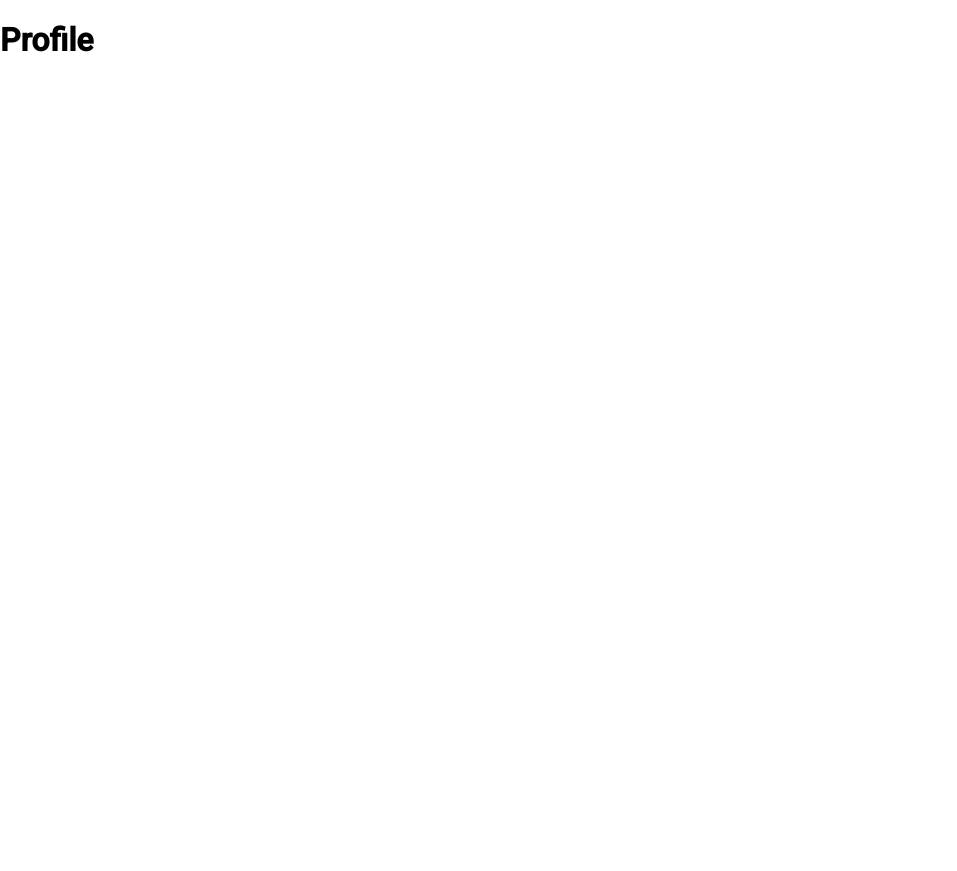
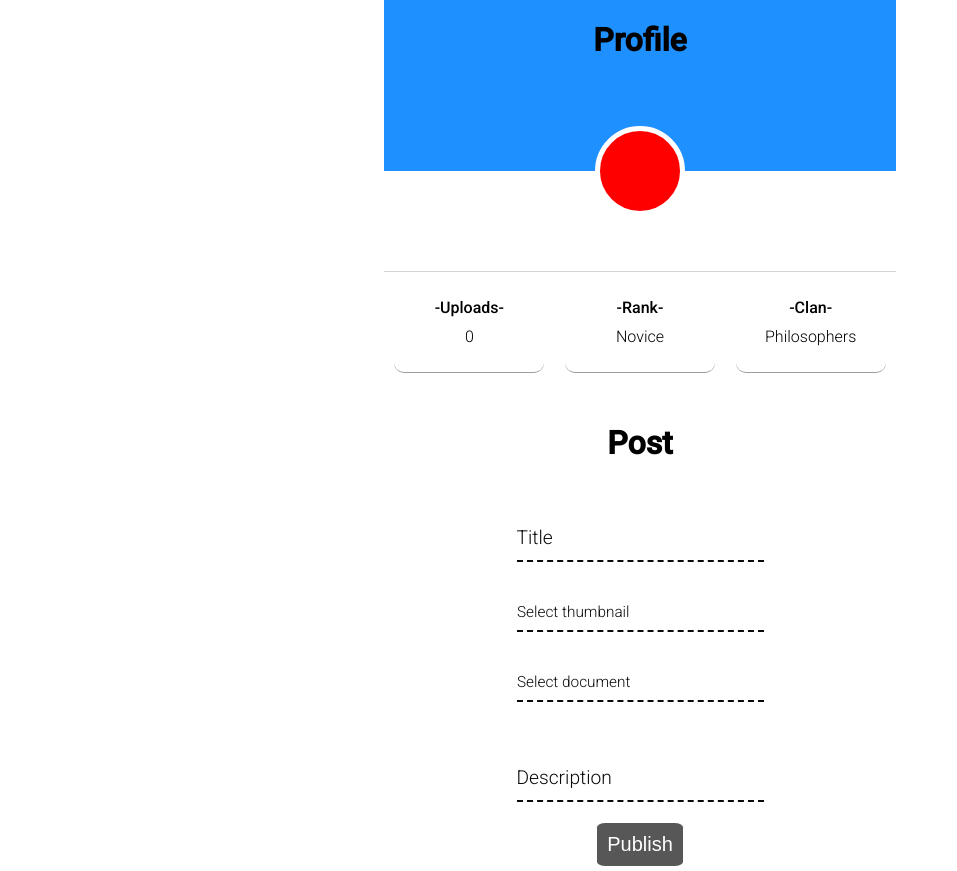
Before and after one commit to NewmensRealm/ben-boch-blog, a React (Create React App) app: page /profile in a window 1280 px wide. Shown: the whole page, without its empty margins (0-957 px from the left). Before the commit the page ends 800 px from the top, so only its background shows below. Built offline with nearby package versions, Linux system fonts and the light colour scheme.

Commit message:
Make publishing posts available

```diff
--- a/src/components/Home.jsx
+++ b/src/components/Home.jsx
@@ -7,13 +7,14 @@ export default function Home() {
 
 	const fetchData = async () => {
 		const { data: posts } = await getPosts();
-		//console.log(posts);
+		console.log(posts);
+
 		setPosts((prevPosts) => posts);
 	};
 
 	useEffect(() => {
 		fetchData();
-	}, [posts]);
+	}, []);
 
 	return (
 		<div className="home">
--- a/src/components/Input.jsx
+++ b/src/components/Input.jsx
@@ -1,9 +1,16 @@
 import React from 'react';
 
-export default function Input({ type, placeholder }) {
+export default function Input({ type, placeholder, onChange }) {
 	return (
 		<div className="field">
-			<input type={type} name={type} className="input" placeholder=" " />
+			<input
+				style={type === 'file' ? { display: 'none' } : {}}
+				type={type}
+				name={type}
+				className="input"
+				placeholder=" "
+				onChange={onChange}
+			/>
 			<label htmlFor={type} className="label">
 				{placeholder}
 			</label>
--- a/src/components/Profile.jsx
+++ b/src/components/Profile.jsx
@@ -1,9 +1,80 @@
-import React from 'react';
+import React, { useState } from 'react';
+import Input from './Input';
+import Button from './Button';
+import { publishPost } from '../services/postService';
 
 export default function Profile() {
+	const [title, setTitle] = useState('');
+	const [imgFile, setImgFile] = useState('');
+	const [pdfDoc, setPdfDoc] = useState('');
+	const [description, setDescription] = useState('');
+
+	const handlePublisher = async () => {
+		const fd = new FormData();
+		fd.append('userId', '5faf90b66aad8807403be61a');
+		fd.append('title', title);
+		fd.append('thumbnailImg', imgFile, imgFile.name);
+		fd.append('pdfDoc', pdfDoc, pdfDoc.name);
+		fd.append('description', description);
+
+		const res = await publishPost(fd);
+		console.log(res);
+	};
+
 	return (
-		<div>
-			<h1>Profile</h1>
+		<div className="container">
+			<div className="profile">
+				<h1>Profile</h1>
+				<div className="profile-img"></div>
+			</div>
+			<div className="stats">
+				<div className="stats-item">
+					<span className="item-title">-Uploads-</span>
+					<span>0</span>
+				</div>
+				<div className="stats-item">
+					<span className="item-title">-Rank-</span>
+					<span>Novice</span>
+				</div>
+				<div className="stats-item">
+					<span className="item-title">-Clan-</span>
+					<span>Philosophers</span>
+				</div>
+			</div>
+			<div className="post-form">
+				<div className="form">
+					<h1 className="login-header">Post</h1>
+					<form>
+						<Input
+							type="text"
+							placeholder="Title"
+							onChange={(event) => setTitle(event.target.value)}
+						/>
+						<Input
+							type="file"
+							placeholder="Select thumbnail"
+							onChange={(event) =>
+								setImgFile(event.target.files[0])
+							}
+						/>
+						<Input
+							type="file"
+							placeholder="Select document"
+							onChange={(event) =>
+								setPdfDoc(event.target.files[0])
+							}
+						/>
+						<Input
+							type="text"
+							placeholder="Description"
+							onChange={(event) =>
+								setDescription(event.target.value)
+							}
+						/>
+					</form>
+					<Button title="Publish" onClick={handlePublisher} />
+				</div>
+			</div>
 		</div>
 	);
 }
--- a/src/services/postService.js
+++ b/src/services/postService.js
@@ -4,3 +4,7 @@ import { apiEndpoint } from '../config.json';
 export function getPosts() {
 	return http.get(`${apiEndpoint}/posts`);
 }
+
+export function publishPost(post) {
+	return http.post(`${apiEndpoint}/posts`, post);
+}
--- /dev/null
+++ b/src/styles/_profile.scss
@@ -0,0 +1,44 @@
+.profile {
+	display: flex;
+	flex-direction: column;
+	position: relative;
+	align-items: center;
+	justify-content: center;
+	background: dodgerblue;
+
+	.profile-img {
+		position: relative;
+		border-radius: 50%;
+		border: 5px solid white;
+		width: 80px;
+		height: 80px;
+		background: red;
+		transform: translateY(50%);
+	}
+}
+
+.stats {
+	display: flex;
+	//background-color: purple;
+	justify-content: space-around;
+	border-top: 1px solid rgb(211, 211, 211);
+	margin-top: 100px;
+	.stats-item {
+		display: flex;
+		flex-direction: column;
+		justify-content: center;
+		align-items: center;
+		width: 150px;
+		height: 100px;
+		border-radius: 10px;
+		//background-color: yellowgreen;
+		border-bottom: 1px solid rgb(158, 156, 156);
+		.item-title {
+			font-weight: 500;
+			margin-bottom: 10px;
+		}
+	}
+}
+.post-form {
+	margin-top: 10%;
+}
--- a/src/styles/styles.css
+++ b/src/styles/styles.css
@@ -565,6 +565,74 @@ img {
 	height: 300px;
 }
 */
+.profile {
+  display: -webkit-box;
+  display: -ms-flexbox;
+  display: flex;
+  -webkit-box-orient: vertical;
+  -webkit-box-direction: normal;
+      -ms-flex-direction: column;
+          flex-direction: column;
+  position: relative;
+  -webkit-box-align: center;
+      -ms-flex-align: center;
+          align-items: center;
+  -webkit-box-pack: center;
+      -ms-flex-pack: center;
+          justify-content: center;
+  background: dodgerblue;
+}
+
+.profile .profile-img {
+  position: relative;
+  border-radius: 50%;
+  border: 5px solid white;
+  width: 80px;
+  height: 80px;
+  background: red;
+  -webkit-transform: translateY(50%);
+          transform: translateY(50%);
+}
+
+.stats {
+  display: -webkit-box;
+  display: -ms-flexbox;
+  display: flex;
+  -ms-flex-pack: distribute;
+      justify-content: space-around;
+  border-top: 1px solid lightgray;
+  margin-top: 100px;
+}
+
+.stats .stats-item {
+  display: -webkit-box;
+  display: -ms-flexbox;
+  display: flex;
+  -webkit-box-orient: vertical;
+  -webkit-box-direction: normal;
+      -ms-flex-direction: column;
+          flex-direction: column;
+  -webkit-box-pack: center;
+      -ms-flex-pack: center;
+          justify-content: center;
+  -webkit-box-align: center;
+      -ms-flex-align: center;
+          align-items: center;
+  width: 150px;
+  height: 100px;
+  border-radius: 10px;
+  border-bottom: 1px solid #9e9c9c;
+}
+
+.stats .stats-item .item-title {
+  font-weight: 500;
+  margin-bottom: 10px;
+}
+
+.post-form {
+  margin-top: 10%;
+}
+
 body,
 html {
   margin: 0;
@@ -578,6 +646,18 @@ html {
 body::-webkit-scrollbar,
 html::-webkit-scrollbar {
   display: none;
+}
+
+.container {
+  position: absolute;
+  -webkit-box-align: center;
+      -ms-flex-align: center;
+          align-items: center;
+  -webkit-box-pack: center;
+      -ms-flex-pack: center;
+          justify-content: center;
+  left: 30%;
+  right: 30%;
 }
 
 @media all and (max-width: 400px) {
--- a/src/styles/styles.scss
+++ b/src/styles/styles.scss
@@ -7,6 +7,7 @@
 @import './gallery';
 @import './transitions';
 @import './intro';
+@import './profile';
 
 body,
 html {
@@ -22,4 +23,13 @@ html {
 	}
 }
 
+.container {
+	//display: flex;
+	position: absolute;
+	align-items: center;
+	justify-content: center;
+	left: 30%;
+	right: 30%;
+}
+
 @import './media';
```
Also changed, not shown: 2 other files (tests, documents, lock files or other folders).
